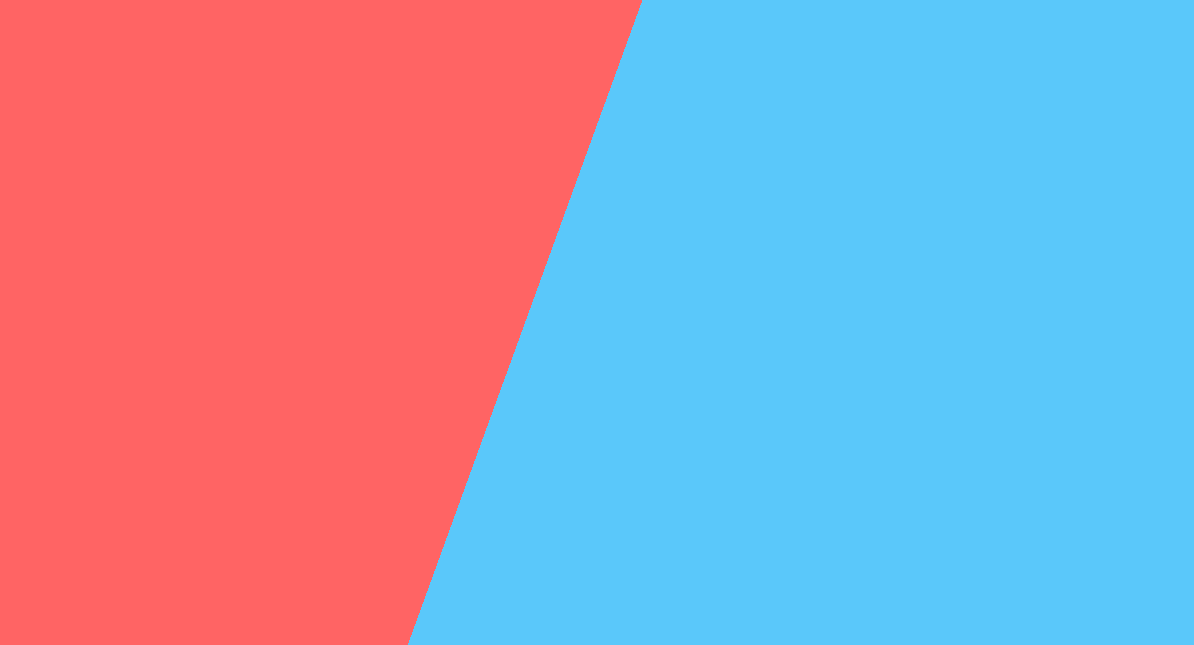
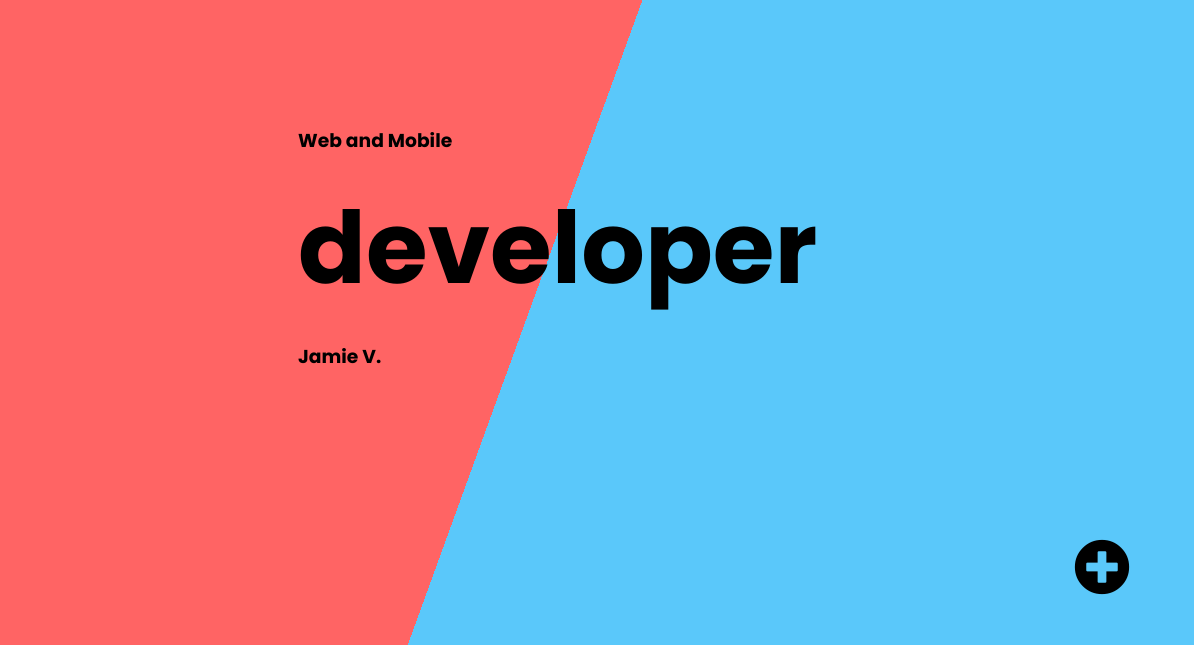
Before and after one commit to jamiev03/Angled-BG-landing-page, a plain HTML site: page index.html in a window 1280 px wide. Shown: the part 165-810 px from the top of the page, 86-1280 px from the left. Drawn offline with Linux system fonts and the light colour scheme.

Commit message:
style and plus button added

```diff
--- a/index.html
+++ b/index.html
@@ -33,6 +33,14 @@
       </div>
       <div class="verticalLine">
     </div>
+    <div class="center">
+        <h3>Web and Mobile</h3>
+        <h1>developer</h1>
+        <h3>Jamie V.</h3>
+    </div>
+    <div class="plus">
+        <i class="fas fa-plus-circle"></i>
+    </div>
 
 </body>
 </html>
--- a/style.css
+++ b/style.css
@@ -69,3 +69,26 @@ ul li a:hover {
   .social i:hover {
       color: #000;
   }
+  .center {
+      position: absolute;
+      top: 34%;
+      left: 30%;
+  }
+  .center h1 {
+      font-size: 100px;
+      margin-bottom: 1rem;
+      margin-top: 1rem;
+  }
+  .plus {
+      position: absolute;
+      bottom: 5%;
+      right: 5%;
+  }
+  .plus i {
+      font-size: 3.5rem;
+      transition: 0.3s;
+      cursor: pointer;
+  }
+  .plus i:hover {
+      transform: scale(1.2);
+  }
```
